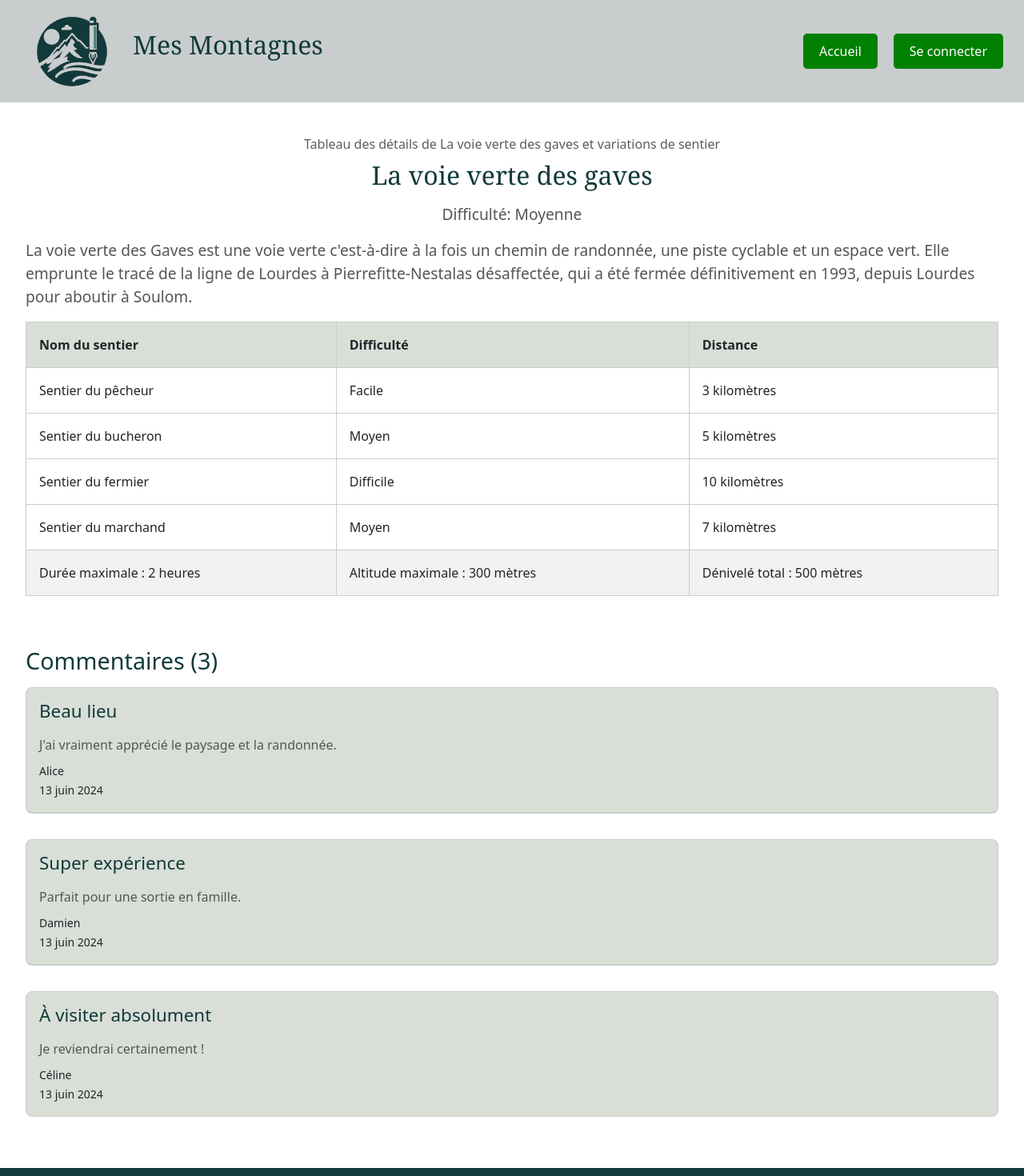
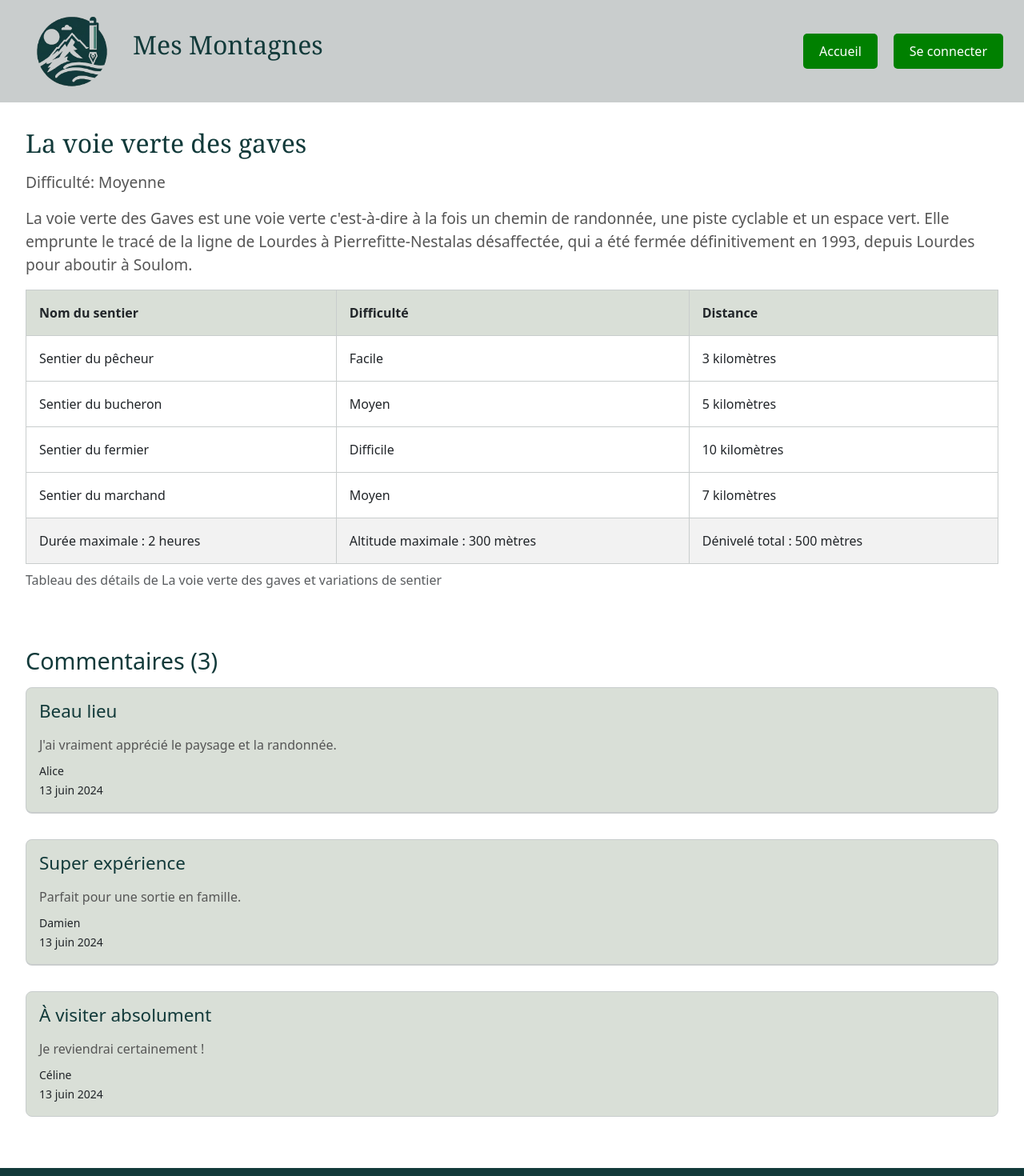
Before and after one commit to CamilleTouron/BLOG_REACT, a React (Create React App) app: page /details/0 in a window 1280 px wide. Shown: the top 1470 px of the page at 80% size. Built offline with nearby package versions, Linux system fonts and the light colour scheme.

Commit message:
Utilisation de section et article pour la page détails

```diff
--- a/src/components/Card.js
+++ b/src/components/Card.js
@@ -24,10 +24,8 @@ const Card = () => {
     }, [location.hash]);
 
     return (
-        <div id="location-details">
-            <caption>
-                {"Tableau des détails de "+ card.title +" et variations de sentier"}
-            </caption>
+        <section id="location-details">
+            <article>
                 <Helmet>
                     <meta name="description" content={"Page d'affichage des détails d'un lieu de randonnées : description, variations de sentier et commentaires."} />
                 </Helmet>
@@ -35,6 +33,9 @@ const Card = () => {
                 <p>Difficulté: {card.difficulty}</p>
                 <p>{card.description}</p>
                 <table>
+                    <caption>
+                        {"Tableau des détails de " + card.title + " et variations de sentier"}
+                    </caption>
                     <thead>
                     <tr>
                         <th>Nom du sentier</th>
@@ -72,11 +73,12 @@ const Card = () => {
                     </tr>
                     </tfoot>
                 </table>
-            <div id="comments">
+            </article>
+            <section id="comments">
                 <h2>Commentaires ({card.comments.length})</h2>
                 {card.comments.length > 0 ? (
                     card.comments.map((comment, index) => (
-                        <div id="comment" key={index}>
+                        <article id="comment" key={index}>
                             <h3>{comment.title}</h3>
                             <p>{comment.content}</p>
                             <small>{comment.author}</small>
@@ -93,13 +95,13 @@ const Card = () => {
                                     }).format(new Date(comment.date))}
                                 </small>
                             </div>
-                        </div>
+                        </article>
                     ))
                 ) : (
                     <p>No comments yet.</p>
                 )}
-            </div>
-        </div>
+            </section>
+        </section>
     );
 };
 
```
Lines whose indentation alone changed are shown as unchanged.
